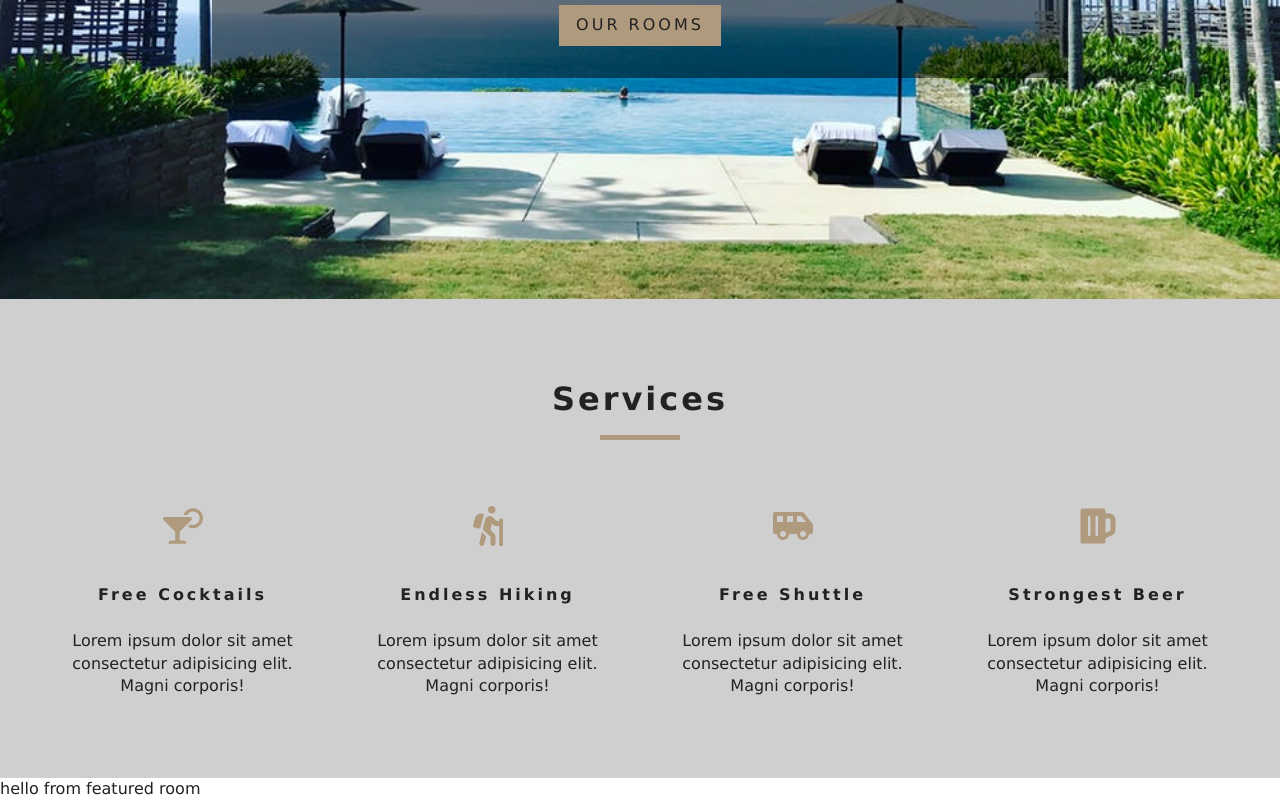
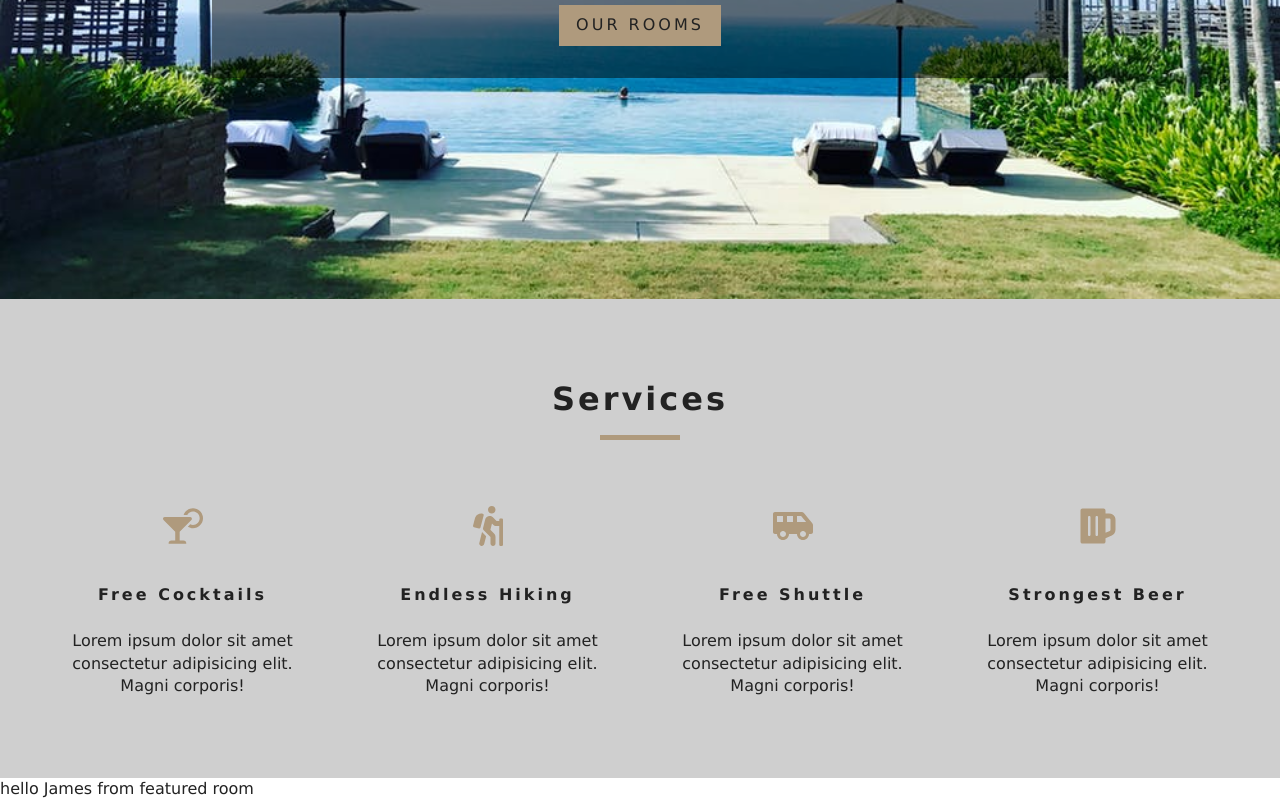
Before and after one commit to jamesdesigns/luxuryhotel-react, a React (Create React App) app: page / in a window 1280 px wide. Shown: the part 501-1301 px from the top of the page. Built offline with nearby package versions, Linux system fonts and the light colour scheme.

Commit message:
Add destructured variables name, greeting to FeaturedRooms component

```diff
--- a/src/components/FeaturedRooms.js
+++ b/src/components/FeaturedRooms.js
@@ -4,8 +4,7 @@ import {RoomContext} from '../context';
 export default class FeaturedRooms extends Component {
     static contextType = RoomContext
     render() {
-        const value = this.context;
-        console.log(value);
-        return <div>hello from featured room</div>
+        const {name,greeting} = this.context;
+        return <div>{greeting} {name} from featured room</div>
     }
 }
--- a/src/context.js
+++ b/src/context.js
@@ -4,10 +4,11 @@ const RoomContext = React.createContext();
 // <RoomContext.Provider value={'hello'}
 class RoomProvider extends Component {
     state={
-
+        greeting: 'hello',
+        name: 'James'
     }
     render() {
-        return <RoomContext.Provider value={"hello"}>
+        return <RoomContext.Provider value={{...this.state}}>
             {this.props.children}
         </RoomContext.Provider>;
     }
```
